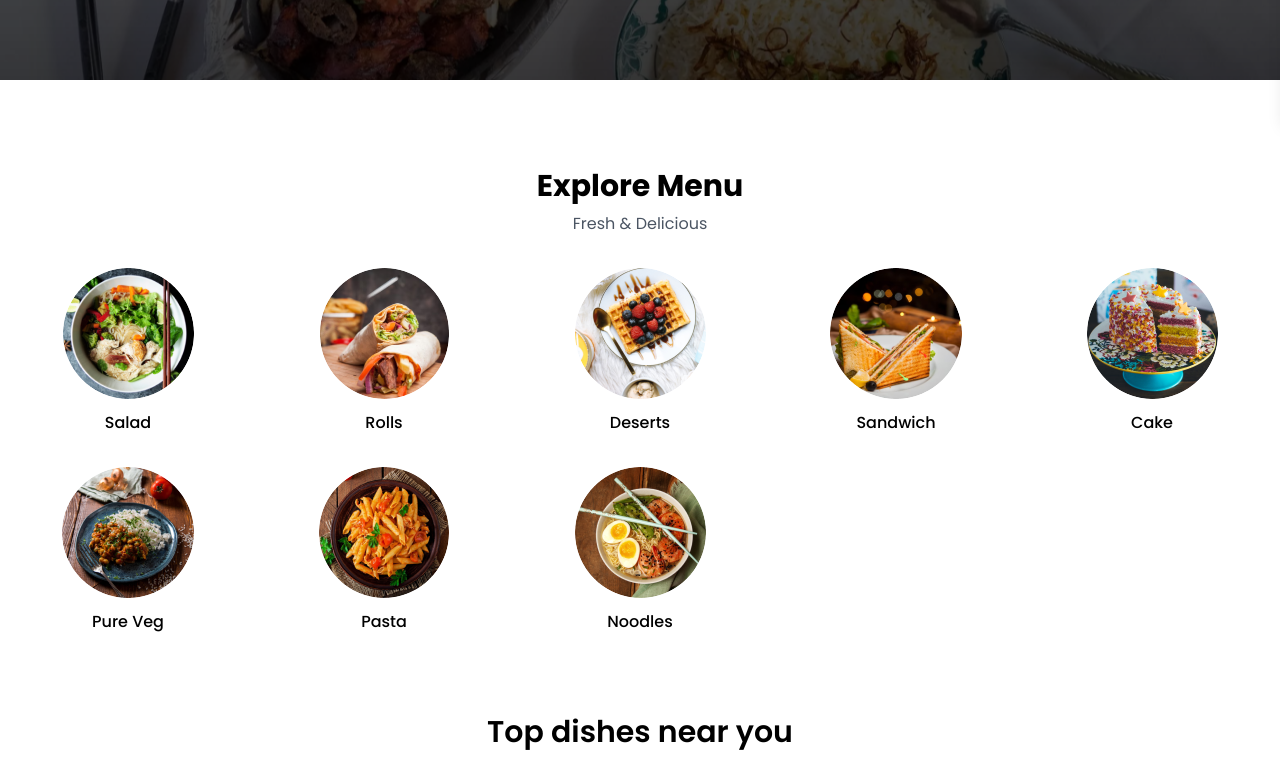
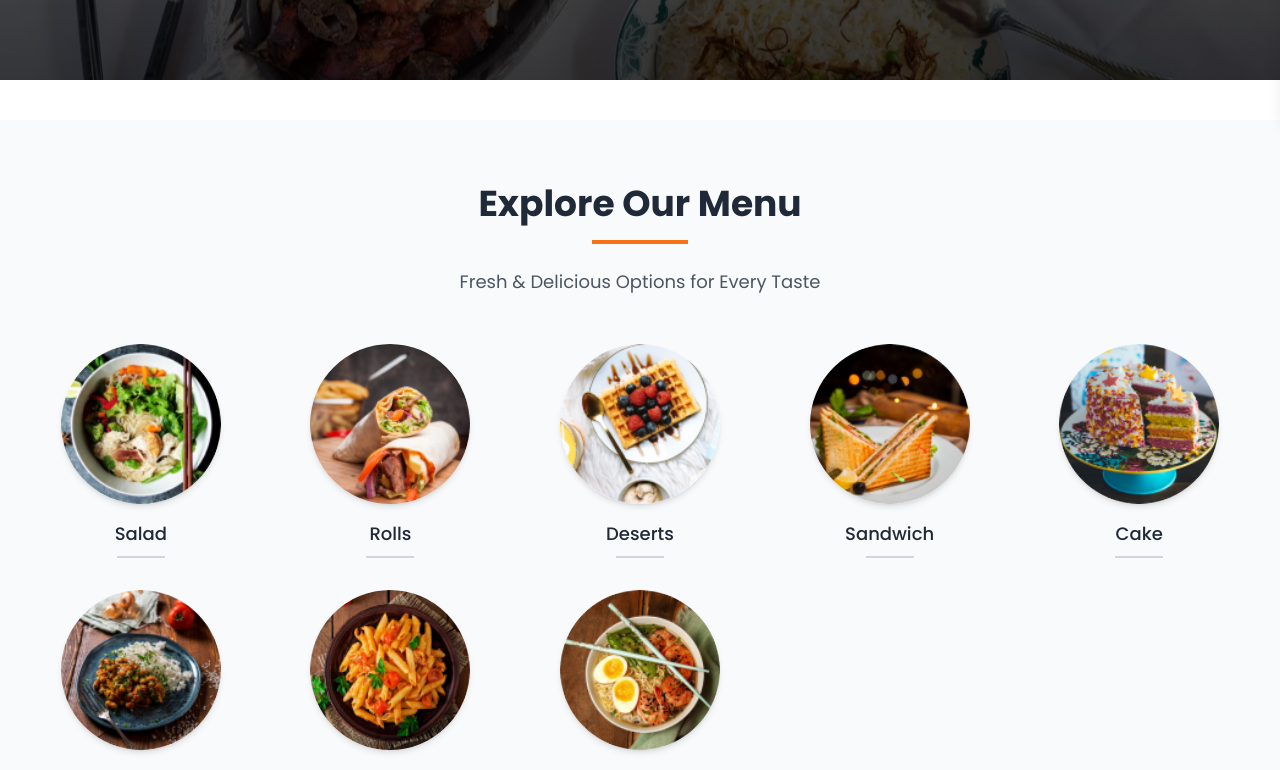
Before and after one commit to sapanadhakal40/restaurant-service, a React (Vite) app in the folder client/: page / in a window 1280 px wide. Shown: the part 680-1450 px from the top of the page. Built offline with nearby package versions, Linux system fonts and the light colour scheme.

Commit message:
Adds empty state logic and update UI

```diff
--- a/client/src/components/ExploreMenu/ExploreMenu.jsx
+++ b/client/src/components/ExploreMenu/ExploreMenu.jsx
@@ -1,45 +1,158 @@
-import { menu_list } from "../../assets/assets"
+/* eslint-disable react/prop-types */
+import { menu_list } from "../../assets/assets";
 
-
-// eslint-disable-next-line react/prop-types
-const ExploreMenu = ({category, setCategory}) => {
+const ExploreMenu = ({ category, setCategory }) => {
   if (!setCategory) {
     console.error("setCategory prop is missing");
     return null;
   }
+
   return (
-      <div className="container mx-auto px-4 py-12" id="explore-menu">
-        <div className="text-center mb-8">
-          <h1 className="text-3xl font-bold mb-2">Explore Menu</h1>
-          <p className="text-gray-600">Fresh & Delicious</p>
+    <div className="bg-gray-50 py-16">
+      <div className="container mx-auto px-4 sm:px-6 lg:px-8">
+        {/* Header Section */}
+        <div className="text-center mb-12 opacity-0 animate-fadeIn">
+          <h2 className="text-4xl font-bold text-gray-800 mb-4">
+            Explore Our Menu
+          </h2>
+          <div className="w-24 h-1 bg-orange-500 mx-auto mb-6"></div>
+          <p className="text-gray-600 max-w-2xl mx-auto text-lg">
+            Fresh & Delicious Options for Every Taste
+          </p>
         </div>
 
-        <div className="grid grid-cols-3 md:grid-cols-5 gap-8">
+        {/* Grid Layout */}
+        <div className="grid grid-cols-2 sm:grid-cols-3 md:grid-cols-4 lg:grid-cols-5 gap-8">
           {menu_list.map((item, index) => (
             <div
+              key={index}
+              className="opacity-0 animate-fadeIn"
+              style={{
+                animationDelay: `${index * 100}ms`,
+                animationFillMode: 'forwards'
+              }}
+            >
+              <div
                 onClick={() => setCategory(prev => prev === item.menu_name ? "all" : item.menu_name)}
-             key={index}
-             className="flex flex-col items-center group cursor-pointer">
-
-              <div className={`rounded-full overflow-hidden mb-3 ${
-                category === item.menu_name ? "border-4 border-orange-500" : ""
-              }`}>
-
-
+                className="group cursor-pointer flex flex-col items-center"
+              >
+                <div className={`
+                  relative rounded-full overflow-hidden mb-4 shadow-md
+                  transition-all duration-300 transform
+                  group-hover:shadow-xl group-hover:-translate-y-2
+                  ${category === item.menu_name ? "ring-4 ring-orange-500" : ""}
+                `}>
+                  <div className="w-32 h-32 sm:w-40 sm:h-40">
                     <img
                       src={item.menu_image || "/path/to/default-image.jpg"}
                       alt={item.menu_name}
-                  className="w-30 h-30 object-cover group-hover:scale-105 transition-transform duration-300 category===item.menu_name?border-4 border-orange-500:0"
-
+                      className="w-full h-full object-cover transition-transform duration-300 group-hover:scale-110"
                     />
                   </div>
-              <h3 className="font-medium text-center">{item.menu_name}</h3>
-              {/* <p className="text-orange-500 font-semibold mt-1">${item.price}</p> */}
+                </div>
+                <h3 className={`
+                  font-medium text-lg text-center transition-colors duration-300
+                  ${category === item.menu_name ? "text-orange-500" : "text-gray-800"}
+                `}>
+                  {item.menu_name}
+                </h3>
+                <div className={`
+                  w-12 h-0.5 mt-2 transition-all duration-300
+                  ${category === item.menu_name ? "bg-orange-500" : "bg-gray-300 group-hover:bg-orange-300"}
+                `}></div>
+              </div>
             </div>
           ))}
+        </div>
+
+        {/* Empty State */}
+        {menu_list.length === 0 && (
+          <div className="text-center py-16">
+            <div className="text-gray-500 text-xl">
+              No menu categories available.
+            </div>
+          </div>
+        )}
       </div>
     </div>
   );
 };
 
-export default ExploreMenu
+export default ExploreMenu;
+
+
+
+
+
+
+
+
+
+
+
+
+
+
+
+
+
+
+
+
+
+
+
+
+
+
+
+
+
+
+
+
+// import { menu_list } from "../../assets/assets"
+
+
+// // eslint-disable-next-line react/prop-types
+// const ExploreMenu = ({category, setCategory}) => {
+//     if (!setCategory) {
+//         console.error("setCategory prop is missing");
+//         return null;
+//       }
+//     return (
+//       <div className="container mx-auto px-4 py-12" id="explore-menu">
+//         <div className="text-center mb-8">
+//           <h1 className="text-3xl font-bold mb-2">Explore Menu</h1>
+//           <p className="text-gray-600">Fresh & Delicious</p>
+//         </div>
+
+//         <div className="grid grid-cols-3 md:grid-cols-5 gap-8">
+//           {menu_list.map((item, index) => (
+//             <div
+//           onClick={() => setCategory(prev => prev === item.menu_name ? "all" : item.menu_name)}
+//              key={index}
+//              className="flex flex-col items-center group cursor-pointer">
+
+//               <div className={`rounded-full overflow-hidden mb-3 ${
+//                 category === item.menu_name ? "border-4 border-orange-500" : ""
+//               }`}>
+
+
+//                 <img
+//                   src={item.menu_image || "/path/to/default-image.jpg"}
+//                   alt={item.menu_name}
+//                   className="w-30 h-30 object-cover group-hover:scale-105 transition-transform duration-300 category===item.menu_name?border-4 border-orange-500:0"
+
+//                 />
+//               </div>
+//               <h3 className="font-medium text-center">{item.menu_name}</h3>
+//               {/* <p className="text-orange-500 font-semibold mt-1">${item.price}</p> */}
+//             </div>
+//           ))}
+//         </div>
+//       </div>
+//     );
+//   };
+
+// export default ExploreMenu
```
Lines whose indentation alone changed are shown as unchanged.
